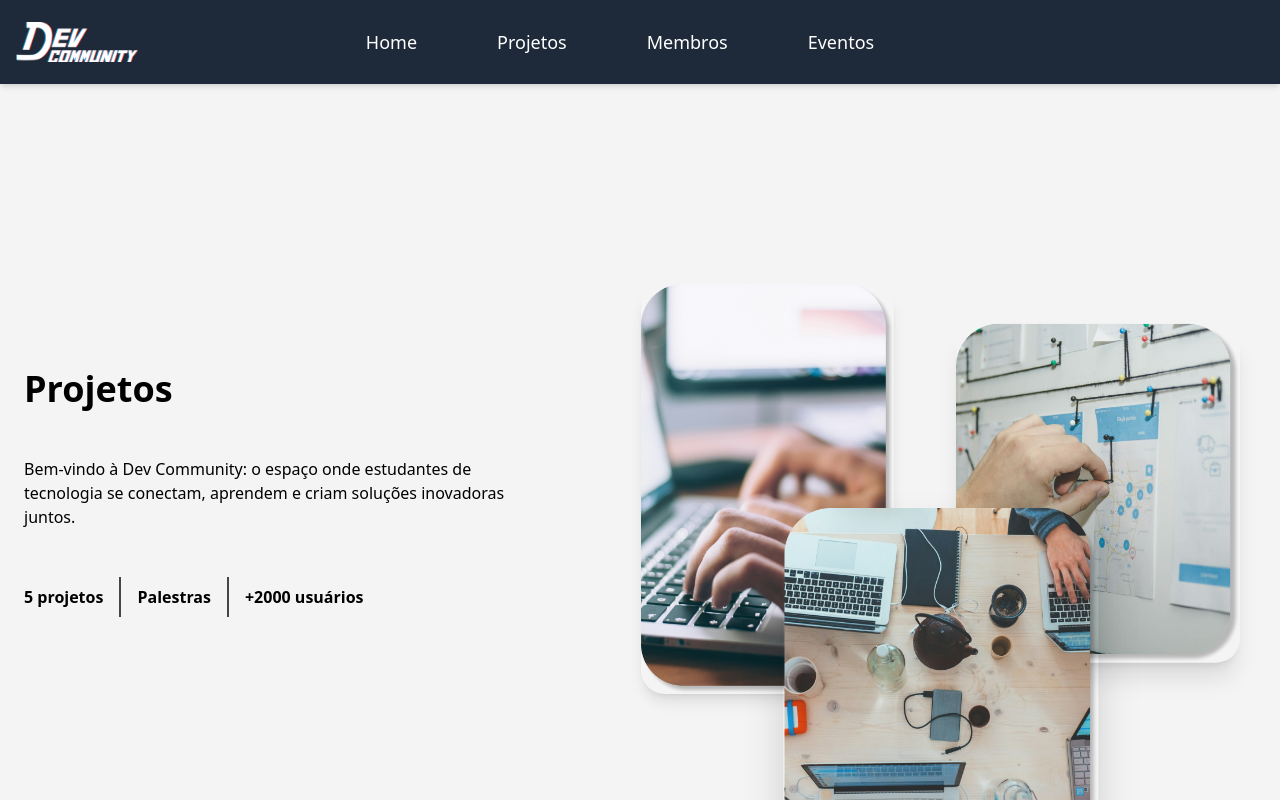
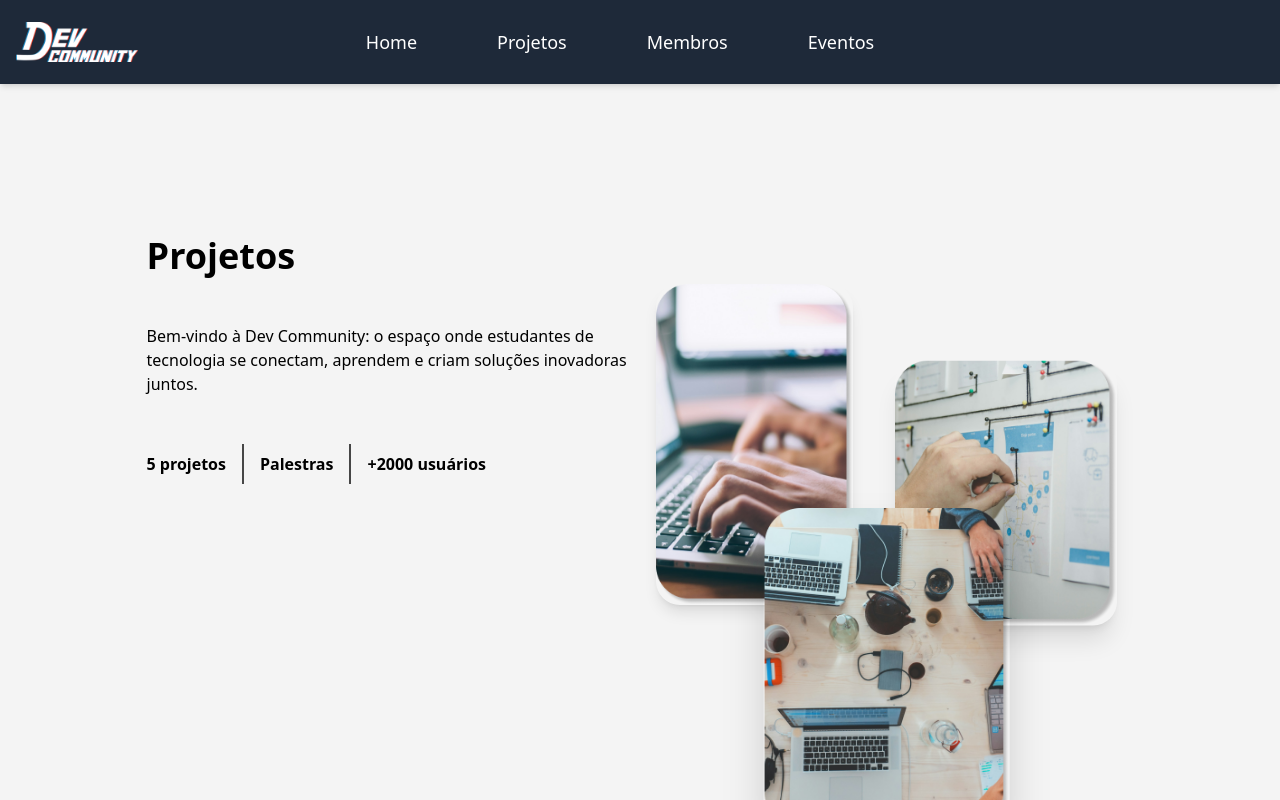
Before and after one commit to Maua-Dev/portfolio_front, a React (Vite) app: page /projects in a window 1280 px wide. Shown: the top 800 px of the page. Built offline with nearby package versions, Linux system fonts and the light colour scheme.

Commit message:
style: adjust page padding

```diff
--- a/src/pages/events.tsx
+++ b/src/pages/events.tsx
@@ -8,7 +8,7 @@ export default function Events() {
   return (
     <div className="bg-coolWhite flex flex-col min-h-screen">
       <Navbar />
-      <div className="flex flex-col justify-center items-center p-6 gap-8">
+      <div className="flex flex-col justify-center items-center p-6 px-64 gap-8">
         <EventHighlight />
         <div className="flex flex-row gap-[400px]">
           <div className="flex flex-col gap-4">
--- a/src/pages/projects.tsx
+++ b/src/pages/projects.tsx
@@ -51,16 +51,19 @@ export default function Projects() {
       <Navbar />
       <div className="p-6">
         <main className="flex-grow flex flex-row items-center justify-center gap-24">
-        <div className="flex flex-col">
+        <div className="flex flex-row">
+          <div className="flex flex-col">
           <InfoComponent
             title="Projetos"
             description="Bem-vindo à Dev Community: o espaço onde estudantes de tecnologia se conectam, aprendem e criam soluções inovadoras juntos."
           />
+
         </div>
         <InfoComponentImages quantity={3} images={images} />
+        </div>
       </main>
       </div>
-      <h1>  </h1> {/* Espaçamento para descolar os componentes*/}
+      <h1>  </h1>
       {projects.map((project, index) => (
         <motion.div
           key={project.id}
```
